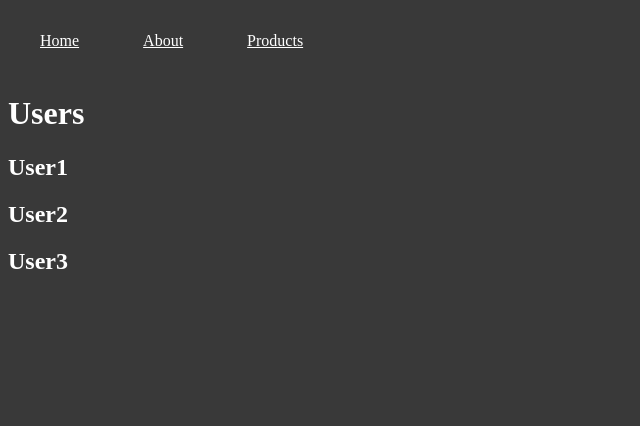
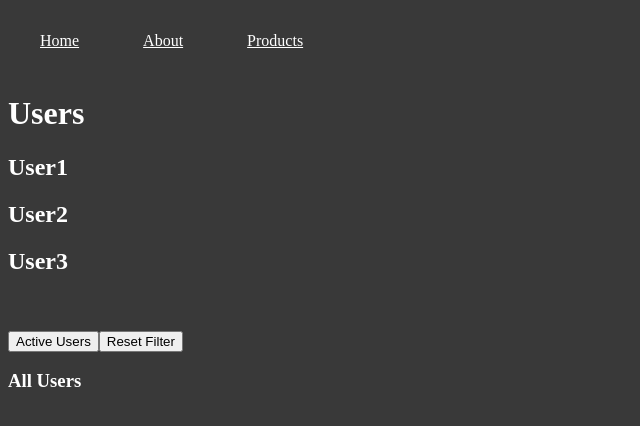
Before and after one commit to SadiqOnGithub/react-router-prac, a React (Vite) app: page /users in a window 1280 px wide. Shown: the top 426 px of the page, without its empty margins (0-640 px from the left). Built offline with nearby package versions, Linux system fonts and the light colour scheme.

Commit message:
useSearchParams used

```diff
--- a/src/components/Users.jsx
+++ b/src/components/Users.jsx
@@ -1,6 +1,9 @@
-import { Outlet } from "react-router-dom";
+import { Outlet, useSearchParams } from "react-router-dom";
 
 export default function Users() {
+  const [searchParams, setSearchParams] = useSearchParams();
+  const showActiveUsers = searchParams.get('filter') === 'active';
+
   return (
     <>
       <h1>Users</h1>
@@ -10,6 +13,13 @@
         <h2>User3</h2>
       </div>
       <Outlet />
+      <br />
+      <br />
+      <div>
+        <button onClick={() => setSearchParams({ filter: 'active' })}>Active Users</button>
+        <button onClick={() => setSearchParams()}>Reset Filter</button>
+      </div>
+      {showActiveUsers ? <h3>Active Users</h3> : <h3>All Users</h3>}
     </>
   );
 }
```
